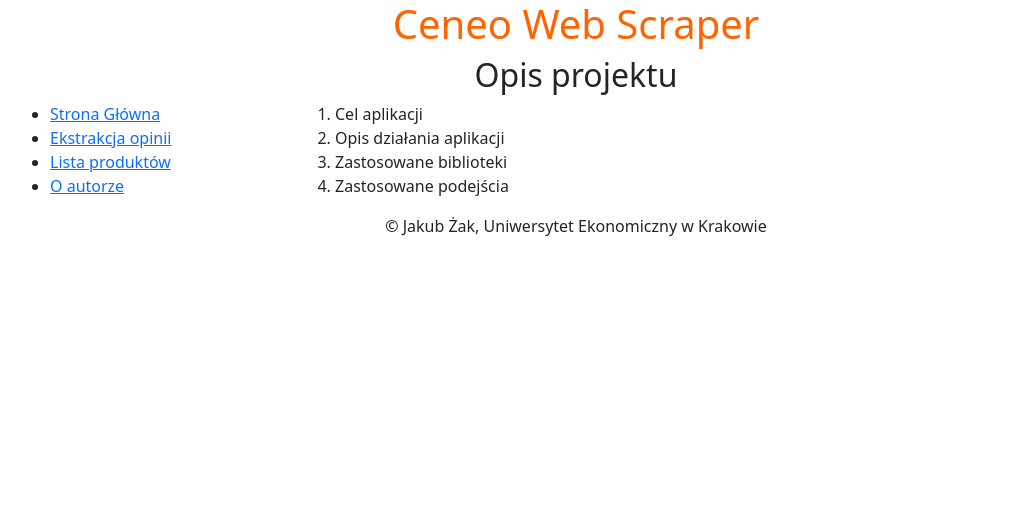
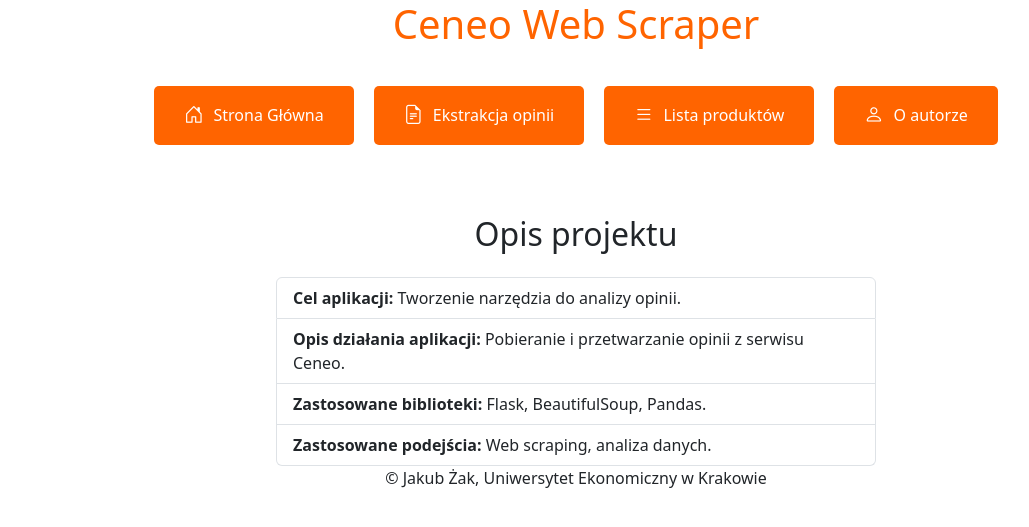
Before and after one commit to JakubZak7/CeneoWebScraper, a Flask app: page / in a window 1280 px wide. Shown: the top 527 px of the page, without its empty margins (64-1093 px from the left). Run offline with Flask 3, Linux system fonts and the light colour scheme; some libraries are stand-ins or nearby versions.

Commit message:
2025-05-29 JŻ

```diff
--- a/app/static/style.css
+++ b/app/static/style.css
@@ -1,3 +1,66 @@
+*{
+    margin: 0;
+    padding: 0;
+    box-sizing: border-box;
+}
+header {
+    display: flex;
+    flex-direction: column;
+    align-items: center;
+    text-align: center;
+    gap: 20px;
+    margin-bottom: 30px;
+}
+
+.col-3 {
+    display: flex;
+    justify-content: center;
+    align-items: center;
+    width: 100%;
+    margin-bottom: 20px;
+}
+
+ul {
+    list-style-type: none;
+    margin: 0;
+    padding: 0;
+    display: flex;
+    justify-content: center;
+    gap: 20px;
+}
+
+ul li a {
+    display: flex;
+    align-items: center;
+    gap: 10px; /* Odstęp między ikoną a tekstem */
+    text-decoration: none;
+    padding: 15px 30px;
+    background-color: #ff6400;
+    color: white;
+    border-radius: 5px;
+    transition: background-color 0.3s;
+    text-align: center;
+    min-width: 150px;
+    white-space: nowrap;
+}
+
+ul li a i {
+    font-size: 1.2rem; /* Rozmiar ikon */
+}
+
+ul li a:hover {
+    background-color: #e55a00;
+}
+
 h1{
     color:#ff6400;
 }
+
+h2{
+    margin-top: 50px;
+}
+ol {
+    margin-top: 50px;
+    padding-left: 20px;
+    line-height: 1.6;
+}
--- a/app/templates/base.html
+++ b/app/templates/base.html
@@ -12,28 +12,26 @@
     <script src="https://cdn.datatables.net/2.0.7/js/dataTables.min.js"></script>
     <title>Ceneo Web Scraper</title>
 </head>
-<body>
+<body id= "body">
     <header class="container sticky-top text-center">
         <h1>Ceneo Web Scraper</h1>
-        <h2>{% block title %} {% endblock %}</h2>
     </header>
     <section class="container">
-        <div class = "row">
             <div class = "col-3">
                 <ul>
-                    <li><a href="{{url_for('index')}}">Strona Główna</a></li>
-                    <li><a href="{{url_for('display_form')}}">Ekstrakcja opinii</a></li>
-                    <li><a href="{{url_for('products')}}">Lista produktów</a></li>
-                    <li><a href="{{url_for('author')}}">O autorze</a></li>
+                <li><a href="{{ url_for('index') }}"><i class="bi bi-house-door"></i> Strona Główna</a></li>
+                <li><a href="{{ url_for('display_form') }}"><i class="bi bi-file-earmark-text"></i> Ekstrakcja opinii</a></li>
+                <li><a href="{{ url_for('products') }}"><i class="bi bi-list"></i> Lista produktów</a></li>
+                <li><a href="{{ url_for('author') }}"><i class="bi bi-person"></i> O autorze</a></li>
                 </ul>
             </div>
-            <div class = "col-9">
+           <div class="col-9 d-flex flex-column align-items-center justify-content-center mx-auto">
+            <h2 class="mb-4">{% block title %} {% endblock %}</h2>
             {% block content %}
             {% endblock %}
             </div>
-        </div>
     </section>
-    <footer class="container stikcy-bottom text-center">
+    <footer class="container sticky-bottom text-center">
         <p>&copy; Jakub Żak, Uniwersytet Ekonomiczny w Krakowie</p>
     </footer>
     {% block script %}{% endblock %}
--- a/app/templates/index.html
+++ b/app/templates/index.html
@@ -1,10 +1,20 @@
 {% extends "base.html" %}
-{% block title %} Opis projektu {% endblock %}
-{% block content %}
-<ol>
-    <li>Cel aplikacji</li>
-    <li>Opis działania aplikacji</li>
-    <li>Zastosowane biblioteki</li>
-    <li>Zastosowane podejścia</li>
-</ol>
-{% endblock %}
+<div id="container-index" class="d-flex flex-column align-items-center text-center mt-4">
+    {% block title %} Opis projektu {% endblock %}
+    {% block content %}
+    <div class="list-group w-100" style="max-width: 600px;">
+        <div class="list-group-item list-group-item-action">
+            <strong>Cel aplikacji:</strong> Tworzenie narzędzia do analizy opinii.
+        </div>
+        <div class="list-group-item list-group-item-action">
+            <strong>Opis działania aplikacji:</strong> Pobieranie i przetwarzanie opinii z serwisu Ceneo.
+        </div>
+        <div class="list-group-item list-group-item-action">
+            <strong>Zastosowane biblioteki:</strong> Flask, BeautifulSoup, Pandas.
+        </div>
+        <div class="list-group-item list-group-item-action">
+            <strong>Zastosowane podejścia:</strong> Web scraping, analiza danych.
+        </div>
+    </div>
+    {% endblock %}
+</div>
--- a/app/views.py
+++ b/app/views.py
@@ -62,11 +62,11 @@ def extract():
 
 @app.route('/products')
 def products():
-    return render_template("products.html")
+    return render_template('products.html')
 
 @app.route('/author')
 def author():
-    return render_template("author.html")
+    return render_template('author.html')
 
 @app.route('/product/<product_id>')
 def product(product_id):
```
Also changed, not shown: app/templates/extract.html (+9 -5 lines), app/templates/product.html (+3 -9 lines).
